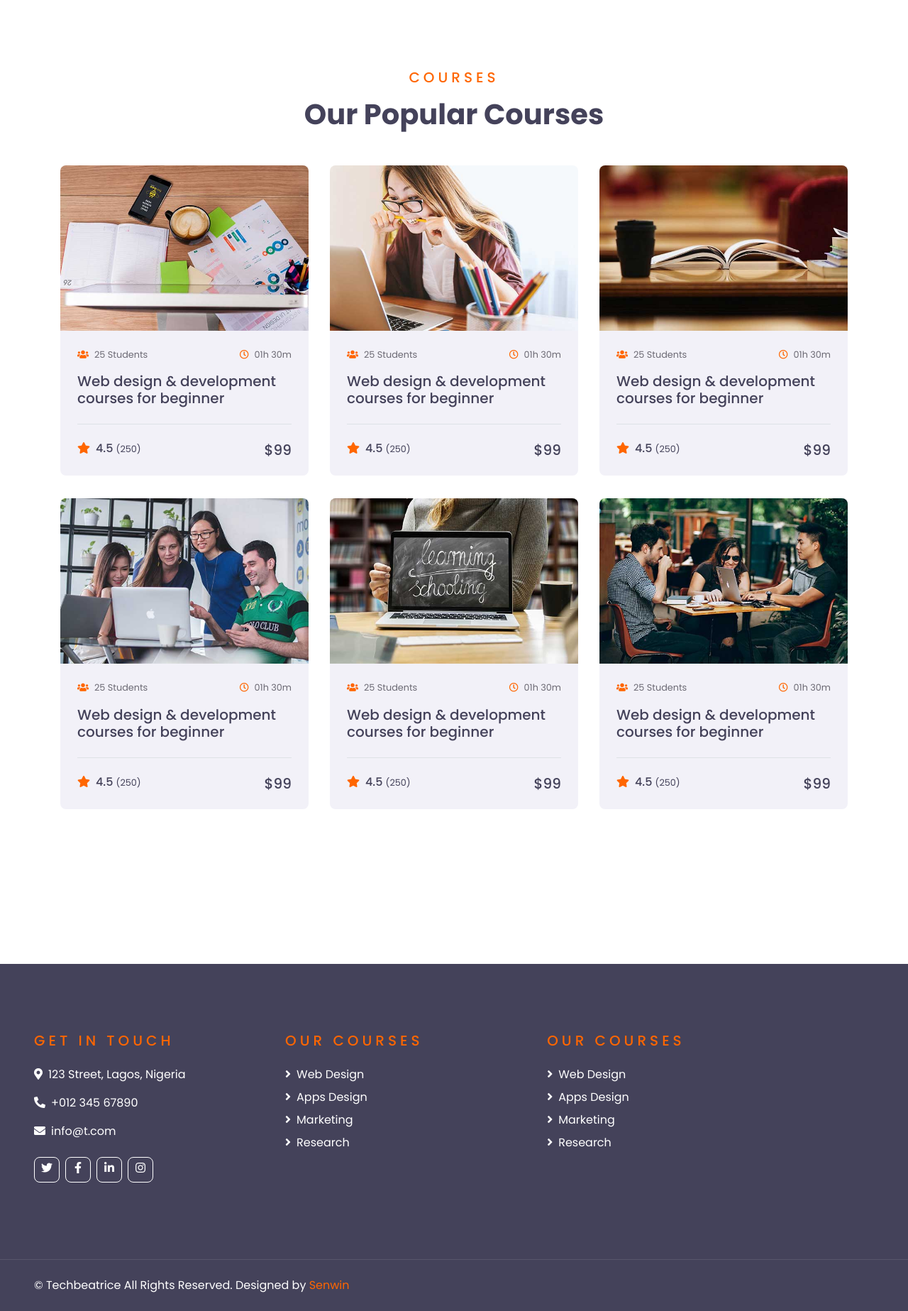
After one commit to godwinumosen/Tech_beatrice, a Django app: template templates/techbeatrice/course.html in a window 1280 px wide. The commit adds this page. Shown: the part 1296-3143 px from the top of the page at 71% size. Run offline with Django 5.2, Linux system fonts and the light colour scheme; the template is opened without the code that fills it, so the values that code supplies are empty; style sheets or scripts are compiled from the project's sources; some libraries are stand-ins or nearby versions.

Commit message:
The last commit of the weekend

```diff
--- /dev/null
+++ b/templates/techbeatrice/course.html
@@ -0,0 +1,228 @@
+{% extends "base.html" %}
+{% load static %}
+
+{% block content %}
+
+    <!-- Header Start -->
+    <div class="container-fluid page-header" style="margin-bottom: 90px;">
+        <div class="container">
+            <div class="d-flex flex-column justify-content-center" style="min-height: 300px">
+                <h3 class="display-4 text-white text-uppercase">Courses</h3>
+                <div class="d-inline-flex text-white">
+                    <p class="m-0 text-uppercase"><a class="text-white" href="">Home</a></p>
+                    <i class="fa fa-angle-double-right pt-1 px-3"></i>
+                    <p class="m-0 text-uppercase">Courses</p>
+                </div>
+            </div>
+        </div>
+    </div>
+    <!-- Header End -->
+
+
+    <!-- Category Start -->
+    <div class="container-fluid py-5">
+        <div class="container pt-5 pb-3">
+            <div class="text-center mb-5">
+                <h5 class="text-primary text-uppercase mb-3" style="letter-spacing: 5px;">Subjects</h5>
+                <h1>Explore Top Subjects</h1>
+            </div>
+            <div class="row">
+                <div class="col-lg-3 col-md-6 mb-4">
+                    <div class="cat-item position-relative overflow-hidden rounded mb-2">
+                        <img class="img-fluid" src="img/cat-1.jpg" alt="">
+                        <a class="cat-overlay text-white text-decoration-none" href="">
+                            <h4 class="text-white font-weight-medium">Web Design</h4>
+                            <span>100 Courses</span>
+                        </a>
+                    </div>
+                </div>
+                <div class="col-lg-3 col-md-6 mb-4">
+                    <div class="cat-item position-relative overflow-hidden rounded mb-2">
+                        <img class="img-fluid" src="img/cat-2.jpg" alt="">
+                        <a class="cat-overlay text-white text-decoration-none" href="">
+                            <h4 class="text-white font-weight-medium">Development</h4>
+                            <span>100 Courses</span>
+                        </a>
+                    </div>
+                </div>
+                <div class="col-lg-3 col-md-6 mb-4">
+                    <div class="cat-item position-relative overflow-hidden rounded mb-2">
+                        <img class="img-fluid" src="img/cat-3.jpg" alt="">
+                        <a class="cat-overlay text-white text-decoration-none" href="">
+                            <h4 class="text-white font-weight-medium">Game Design</h4>
+                            <span>100 Courses</span>
+                        </a>
+                    </div>
+                </div>
+                <div class="col-lg-3 col-md-6 mb-4">
+                    <div class="cat-item position-relative overflow-hidden rounded mb-2">
+                        <img class="img-fluid" src="img/cat-4.jpg" alt="">
+                        <a class="cat-overlay text-white text-decoration-none" href="">
+                            <h4 class="text-white font-weight-medium">Apps Design</h4>
+                            <span>100 Courses</span>
+                        </a>
+                    </div>
+                </div>
+                <div class="col-lg-3 col-md-6 mb-4">
+                    <div class="cat-item position-relative overflow-hidden rounded mb-2">
+                        <img class="img-fluid" src="img/cat-5.jpg" alt="">
+                        <a class="cat-overlay text-white text-decoration-none" href="">
+                            <h4 class="text-white font-weight-medium">Marketing</h4>
+                            <span>100 Courses</span>
+                        </a>
+                    </div>
+                </div>
+                <div class="col-lg-3 col-md-6 mb-4">
+                    <div class="cat-item position-relative overflow-hidden rounded mb-2">
+                        <img class="img-fluid" src="img/cat-6.jpg" alt="">
+                        <a class="cat-overlay text-white text-decoration-none" href="">
+                            <h4 class="text-white font-weight-medium">Research</h4>
+                            <span>100 Courses</span>
+                        </a>
+                    </div>
+                </div>
+                <div class="col-lg-3 col-md-6 mb-4">
+                    <div class="cat-item position-relative overflow-hidden rounded mb-2">
+                        <img class="img-fluid" src="img/cat-7.jpg" alt="">
+                        <a class="cat-overlay text-white text-decoration-none" href="">
+                            <h4 class="text-white font-weight-medium">Content Writing</h4>
+                            <span>100 Courses</span>
+                        </a>
+                    </div>
+                </div>
+                <div class="col-lg-3 col-md-6 mb-4">
+                    <div class="cat-item position-relative overflow-hidden rounded mb-2">
+                        <img class="img-fluid" src="img/cat-8.jpg" alt="">
+                        <a class="cat-overlay text-white text-decoration-none" href="">
+                            <h4 class="text-white font-weight-medium">SEO</h4>
+                            <span>100 Courses</span>
+                        </a>
+                    </div>
+                </div>
+            </div>
+        </div>
+    </div>
+    <!-- Category Start -->
+
+
+    <!-- Courses Start -->
+    <div class="container-fluid py-5">
+        <div class="container py-5">
+            <div class="text-center mb-5">
+                <h5 class="text-primary text-uppercase mb-3" style="letter-spacing: 5px;">Courses</h5>
+                <h1>Our Popular Courses</h1>
+            </div>
+            <div class="row">
+                <div class="col-lg-4 col-md-6 mb-4">
+                    <div class="rounded overflow-hidden mb-2">
+                        <img class="img-fluid" src="img/course-1.jpg" alt="">
+                        <div class="bg-secondary p-4">
+                            <div class="d-flex justify-content-between mb-3">
+                                <small class="m-0"><i class="fa fa-users text-primary mr-2"></i>25 Students</small>
+                                <small class="m-0"><i class="far fa-clock text-primary mr-2"></i>01h 30m</small>
+                            </div>
+                            <a class="h5" href="">Web design & development courses for beginner</a>
+                            <div class="border-top mt-4 pt-4">
+                                <div class="d-flex justify-content-between">
+                                    <h6 class="m-0"><i class="fa fa-star text-primary mr-2"></i>4.5 <small>(250)</small></h6>
+                                    <h5 class="m-0">$99</h5>
+                                </div>
+                            </div>
+                        </div>
+                    </div>
+                </div>
+                <div class="col-lg-4 col-md-6 mb-4">
+                    <div class="rounded overflow-hidden mb-2">
+                        <img class="img-fluid" src="img/course-2.jpg" alt="">
+                        <div class="bg-secondary p-4">
+                            <div class="d-flex justify-content-between mb-3">
+                                <small class="m-0"><i class="fa fa-users text-primary mr-2"></i>25 Students</small>
+                                <small class="m-0"><i class="far fa-clock text-primary mr-2"></i>01h 30m</small>
+                            </div>
+                            <a class="h5" href="">Web design & development courses for beginner</a>
+                            <div class="border-top mt-4 pt-4">
+                                <div class="d-flex justify-content-between">
+                                    <h6 class="m-0"><i class="fa fa-star text-primary mr-2"></i>4.5 <small>(250)</small></h6>
+                                    <h5 class="m-0">$99</h5>
+                                </div>
+                            </div>
+                        </div>
+                    </div>
+                </div>
+                <div class="col-lg-4 col-md-6 mb-4">
+                    <div class="rounded overflow-hidden mb-2">
+                        <img class="img-fluid" src="img/course-3.jpg" alt="">
+                        <div class="bg-secondary p-4">
+                            <div class="d-flex justify-content-between mb-3">
+                                <small class="m-0"><i class="fa fa-users text-primary mr-2"></i>25 Students</small>
+                                <small class="m-0"><i class="far fa-clock text-primary mr-2"></i>01h 30m</small>
+                            </div>
+                            <a class="h5" href="">Web design & development courses for beginner</a>
+                            <div class="border-top mt-4 pt-4">
+                                <div class="d-flex justify-content-between">
+                                    <h6 class="m-0"><i class="fa fa-star text-primary mr-2"></i>4.5 <small>(250)</small></h6>
+                                    <h5 class="m-0">$99</h5>
+                                </div>
+                            </div>
+                        </div>
+                    </div>
+                </div>
+                <div class="col-lg-4 col-md-6 mb-4">
+                    <div class="rounded overflow-hidden mb-2">
+                        <img class="img-fluid" src="img/course-4.jpg" alt="">
+                        <div class="bg-secondary p-4">
+                            <div class="d-flex justify-content-between mb-3">
+                                <small class="m-0"><i class="fa fa-users text-primary mr-2"></i>25 Students</small>
+                                <small class="m-0"><i class="far fa-clock text-primary mr-2"></i>01h 30m</small>
+                            </div>
+                            <a class="h5" href="">Web design & development courses for beginner</a>
+                            <div class="border-top mt-4 pt-4">
+                                <div class="d-flex justify-content-between">
+                                    <h6 class="m-0"><i class="fa fa-star text-primary mr-2"></i>4.5 <small>(250)</small></h6>
+                                    <h5 class="m-0">$99</h5>
+                                </div>
+                            </div>
+                        </div>
+                    </div>
+                </div>
+                <div class="col-lg-4 col-md-6 mb-4">
+                    <div class="rounded overflow-hidden mb-2">
+                        <img class="img-fluid" src="img/course-5.jpg" alt="">
+                        <div class="bg-secondary p-4">
+                            <div class="d-flex justify-content-between mb-3">
+                                <small class="m-0"><i class="fa fa-users text-primary mr-2"></i>25 Students</small>
+                                <small class="m-0"><i class="far fa-clock text-primary mr-2"></i>01h 30m</small>
+                            </div>
+                            <a class="h5" href="">Web design & development courses for beginner</a>
+                            <div class="border-top mt-4 pt-4">
+                                <div class="d-flex justify-content-between">
+                                    <h6 class="m-0"><i class="fa fa-star text-primary mr-2"></i>4.5 <small>(250)</small></h6>
+                                    <h5 class="m-0">$99</h5>
+                                </div>
+                            </div>
+                        </div>
+                    </div>
+                </div>
+                <div class="col-lg-4 col-md-6 mb-4">
+                    <div class="rounded overflow-hidden mb-2">
+                        <img class="img-fluid" src="img/course-6.jpg" alt="">
+                        <div class="bg-secondary p-4">
+                            <div class="d-flex justify-content-between mb-3">
+                                <small class="m-0"><i class="fa fa-users text-primary mr-2"></i>25 Students</small>
+                                <small class="m-0"><i class="far fa-clock text-primary mr-2"></i>01h 30m</small>
+                            </div>
+                            <a class="h5" href="">Web design & development courses for beginner</a>
+                            <div class="border-top mt-4 pt-4">
+                                <div class="d-flex justify-content-between">
+                                    <h6 class="m-0"><i class="fa fa-star text-primary mr-2"></i>4.5 <small>(250)</small></h6>
+                                    <h5 class="m-0">$99</h5>
+                                </div>
+                            </div>
+                        </div>
+                    </div>
+                </div>
+            </div>
+        </div>
+    </div>
+    <!-- Courses End -->
+{% endblock %}
```
Also changed, not shown: templates/techbeatrice/about_us.html (+5 -4 lines), static/img/carousel-1.jpg, static/img/cat-2.jpg (deleted), static/img/cat-3.jpg (deleted), static/img/cat-4.jpg (deleted), static/img/cat-6.jpg (deleted), static/img/cat-7.jpg (deleted), static/img/cat-8.jpg (deleted), static/img/team-1.jpg (deleted), static/img/team-2.jpg (deleted), static/img/team-3.jpg (deleted), static/img/team-4.jpg (deleted), static/img/testimonial-1.jpg (deleted), static/img/testimonial-2.jpg (deleted), 3 more files, 1 other file.
